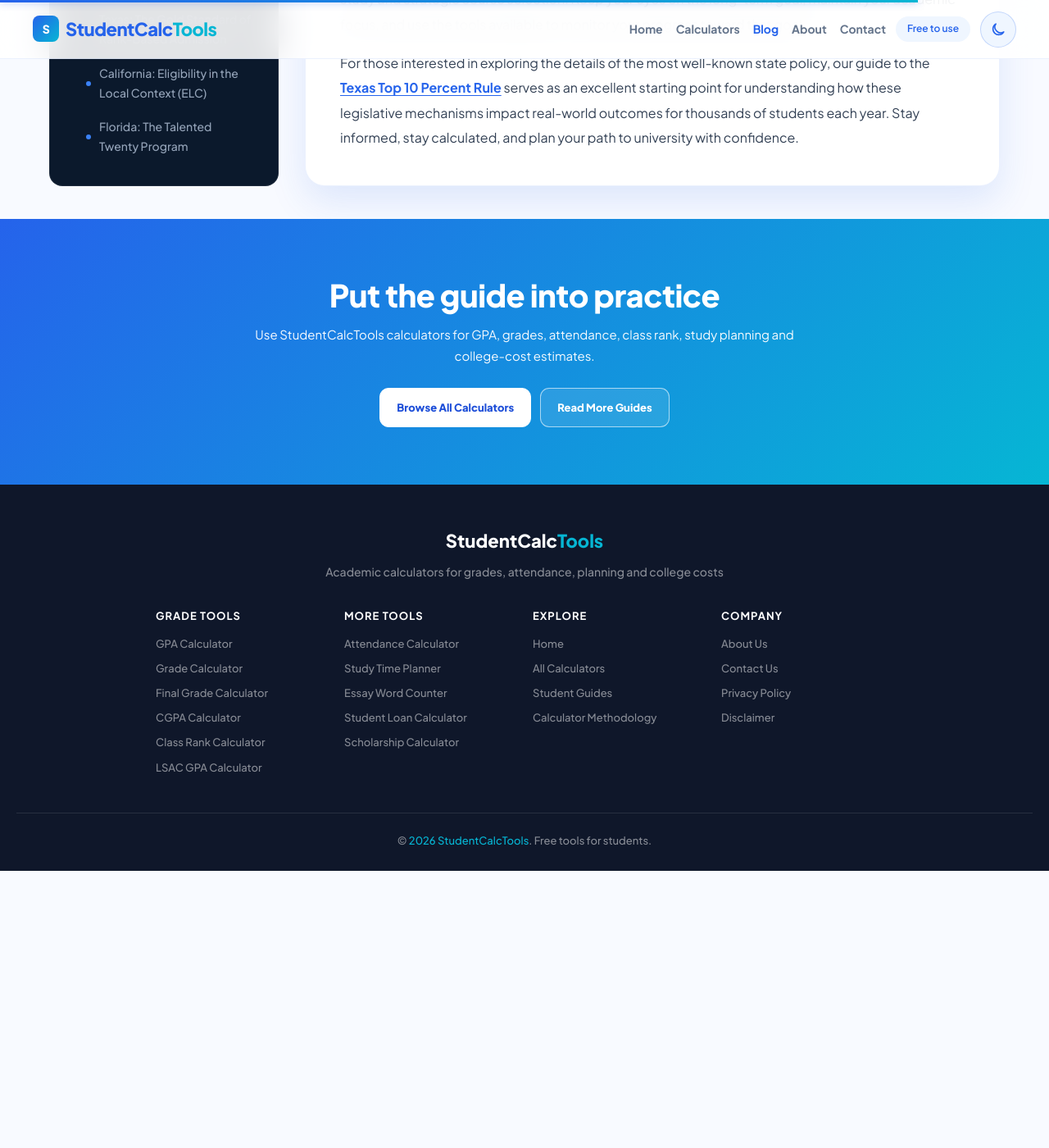
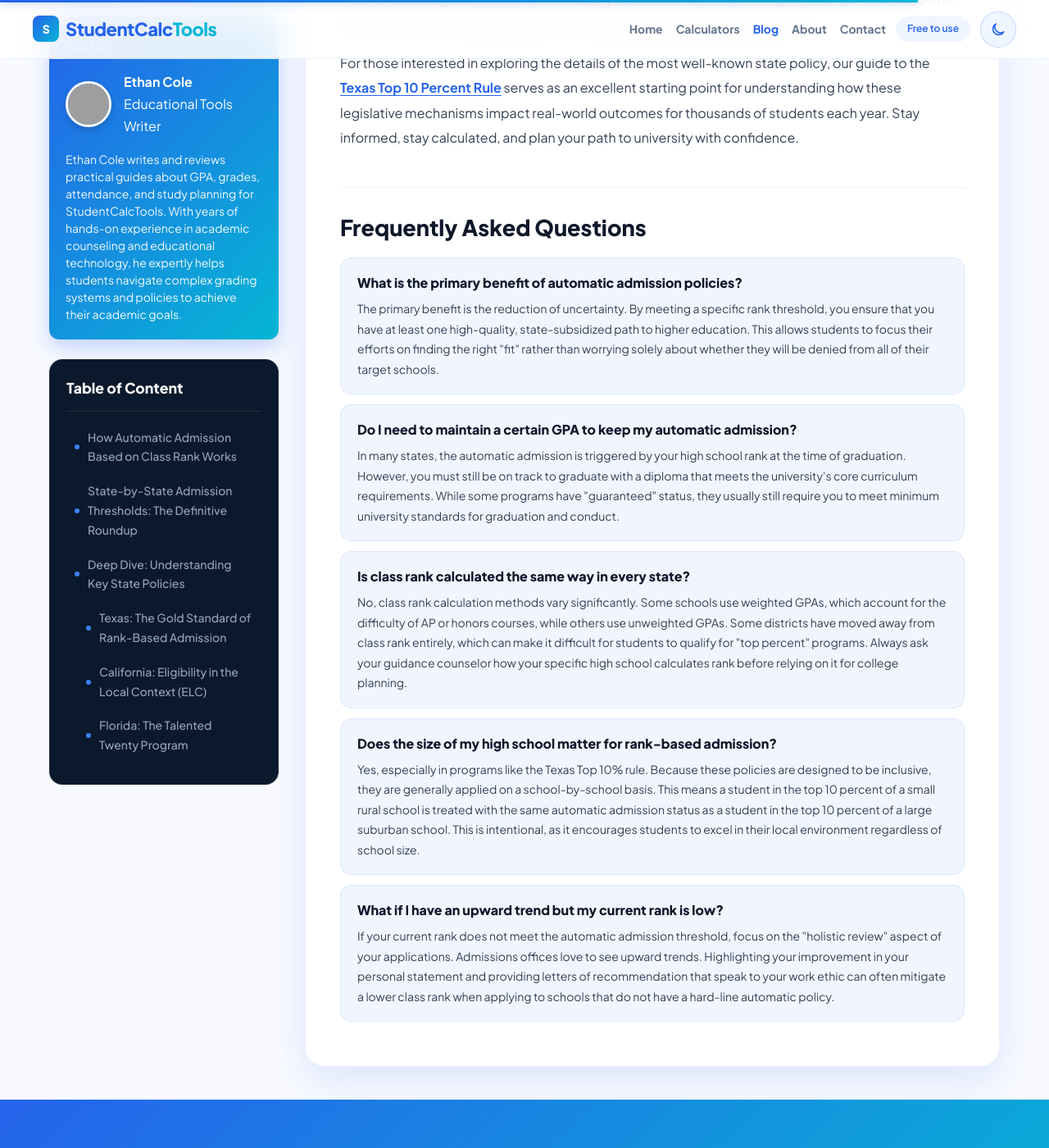
Before and after one commit to zaidmeo09-dhangal/studentcalctools, a Jekyll site: the page built from _posts/2026-09-13-state-by-state-class-rank-admission-rules-tx-ca-fl-and-more.md, in a window 1280 px wide and 1400 px high, scrolled down 5157 px. Shown: the whole window at 82% size. Built offline with Jekyll 4.4.1, drawn with Linux system fonts in a browser that asks for light colours; before the commit the page ends 6219 px from its top, so only the background shows below that; grey boxes are pictures that could not be loaded.

Commit message:
Update _posts/2026-09-13-state-by-state-class-rank-admission-rules-tx-ca-fl-and-more.md (via Pages CMS)

```diff
--- a/_posts/2026-09-13-state-by-state-class-rank-admission-rules-tx-ca-fl-and-more.md
+++ b/_posts/2026-09-13-state-by-state-class-rank-admission-rules-tx-ca-fl-and-more.md
@@ -22,6 +22,66 @@ excerpt: Explore state-by-state class rank admission rules, including Texas,
 featured_image: /assets/images/state-by-state-class-rank-admission-rules-tx-ca-fl-and-more.webp
 image_alt: State-by-State Class Rank Admission Rules
 read_time: 5 min read
+faqs_raw: >-
+  What is the primary benefit of automatic admission policies?
+
+  The primary benefit is the reduction of uncertainty. By meeting a specific
+  rank threshold, you ensure that you have at least one high-quality,
+  state-subsidized path to higher education. This allows students to focus their
+  efforts on finding the right "fit" rather than worrying solely about whether
+  they will be denied from all of their target schools.
+
+
+  ---
+
+
+  Do I need to maintain a certain GPA to keep my automatic admission?
+
+  In many states, the automatic admission is triggered by your high school rank
+  at the time of graduation. However, you must still be on track to graduate
+  with a diploma that meets the university's core curriculum requirements. While
+  some programs have "guaranteed" status, they usually still require you to meet
+  minimum university standards for graduation and conduct.
+
+
+  ---
+
+
+  Is class rank calculated the same way in every state?
+
+  No, class rank calculation methods vary significantly. Some schools use
+  weighted GPAs, which account for the difficulty of AP or honors courses, while
+  others use unweighted GPAs. Some districts have moved away from class rank
+  entirely, which can make it difficult for students to qualify for "top
+  percent" programs. Always ask your guidance counselor how your specific high
+  school calculates rank before relying on it for college planning.
+
+
+  ---
+
+
+  Does the size of my high school matter for rank-based admission?
+
+  Yes, especially in programs like the Texas Top 10% rule. Because these
+  policies are designed to be inclusive, they are generally applied on a
+  school-by-school basis. This means a student in the top 10 percent of a small
+  rural school is treated with the same automatic admission status as a student
+  in the top 10 percent of a large suburban school. This is intentional, as it
+  encourages students to excel in their local environment regardless of school
+  size.
+
+
+  ---
+
+
+  What if I have an upward trend but my current rank is low?
+
+  If your current rank does not meet the automatic admission threshold, focus on
+  the "holistic review" aspect of your applications. Admissions offices love to
+  see upward trends. Highlighting your improvement in your personal statement
+  and providing letters of recommendation that speak to your work ethic can
+  often mitigate a lower class rank when applying to schools that do not have a
+  hard-line automatic policy.
 ---
 Navigating the college admissions landscape often feels like deciphering a secret code. For high-achieving students, one of the most powerful tools in their arsenal is the concept of automatic admission. Many state university systems recognize that class rank is a strong indicator of academic resilience and potential, leading them to implement policies that guarantee a spot at public institutions for top-performing students. Understanding these **class rank admission rules by state** is essential for students, parents, and guidance counselors planning their academic future.
 
@@ -51,8 +111,6 @@ The following table consolidates current state policies. Please note that state
 | Florida | Talented Twenty Program | Top 20% of graduating class |
 | Mississippi | Mississippi Scholars/Tech Master | 3.0 GPA + specific core curriculum |
 | Georgia | HOPE Scholarship/Admission Context | 3.0 GPA (Holistic review includes rank) |
-
-
 
 
 ## **Deep Dive: Understanding Key State Policies**
```
